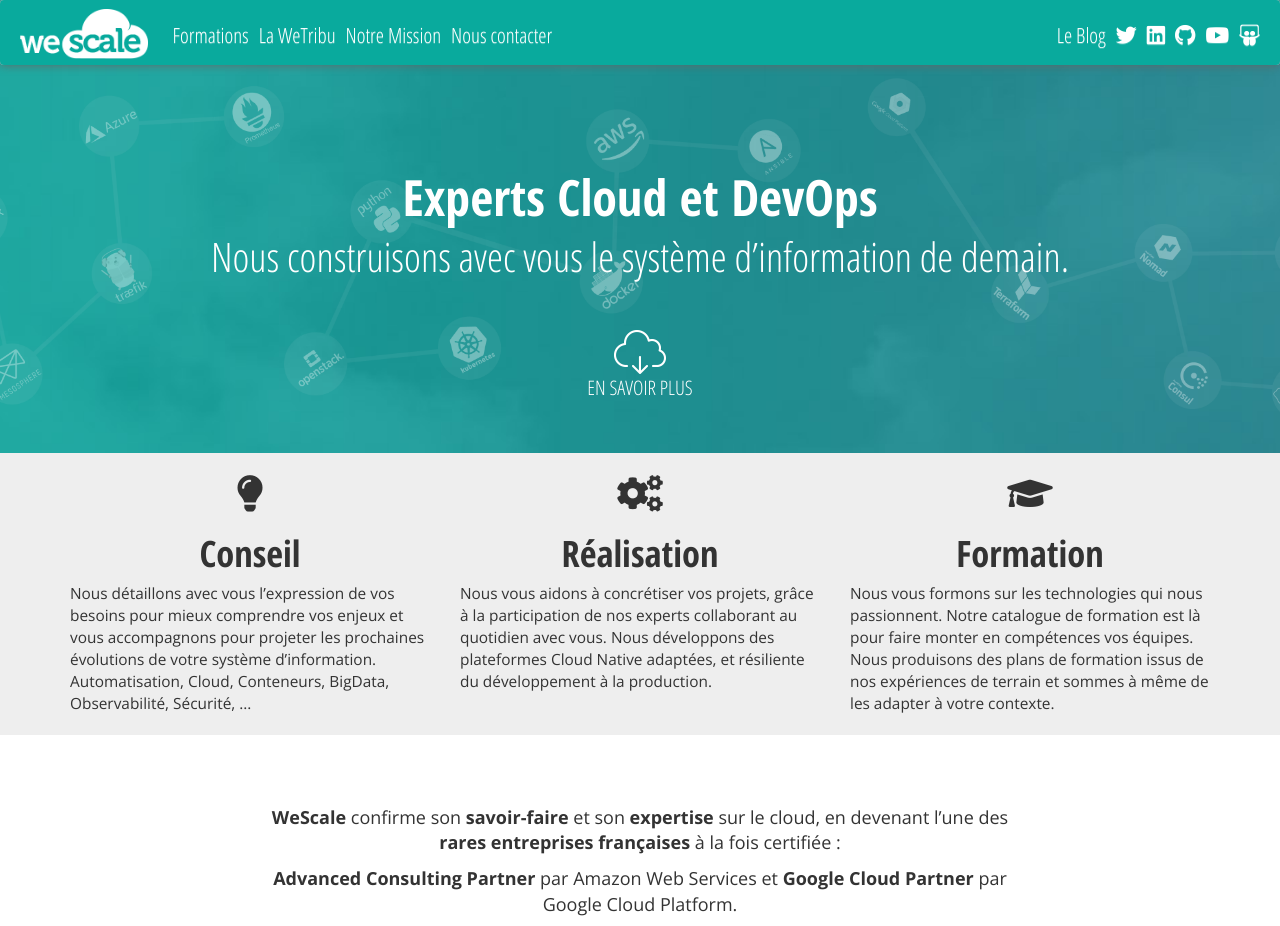
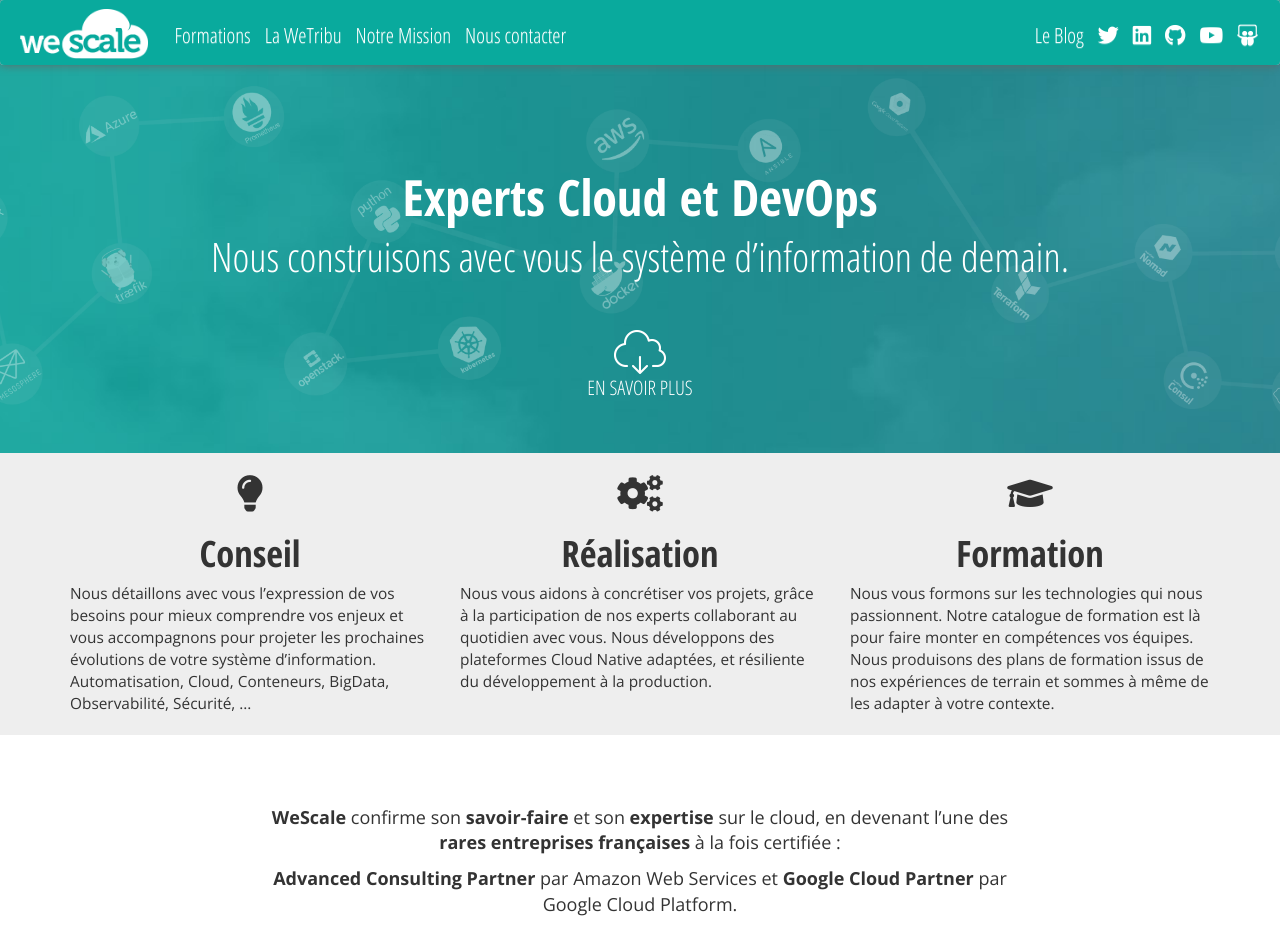
Before and after one commit to wescale/wescale-site, a Jekyll site: the page built from index.html, in a window 1280 px wide. Shown: the top 926 px of the page. Built offline with Jekyll 4.4.1, drawn with Linux system fonts in a browser that asks for light colours; nearby versions of some CDN libraries; comment, search, counter and statistics services are not loaded.

Commit message:
improve space btw nav menu links

```diff
--- a/css/style.css
+++ b/css/style.css
@@ -194,7 +194,7 @@
 .navbar-default .navbar-nav > li {
 /*    width: 90px;*/
     padding: 20px 0 10px;
-    margin: 0 5px;
+    margin: 0 0.5em
 }
 
 .navbar-default .navbar-nav > li:hover {
```
